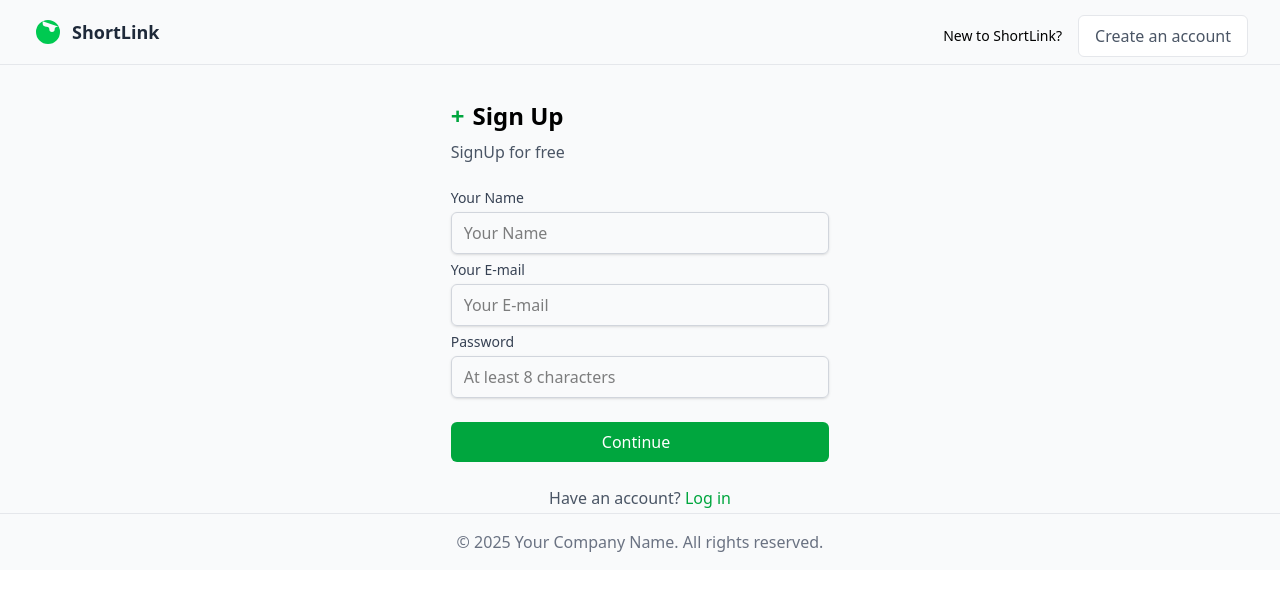
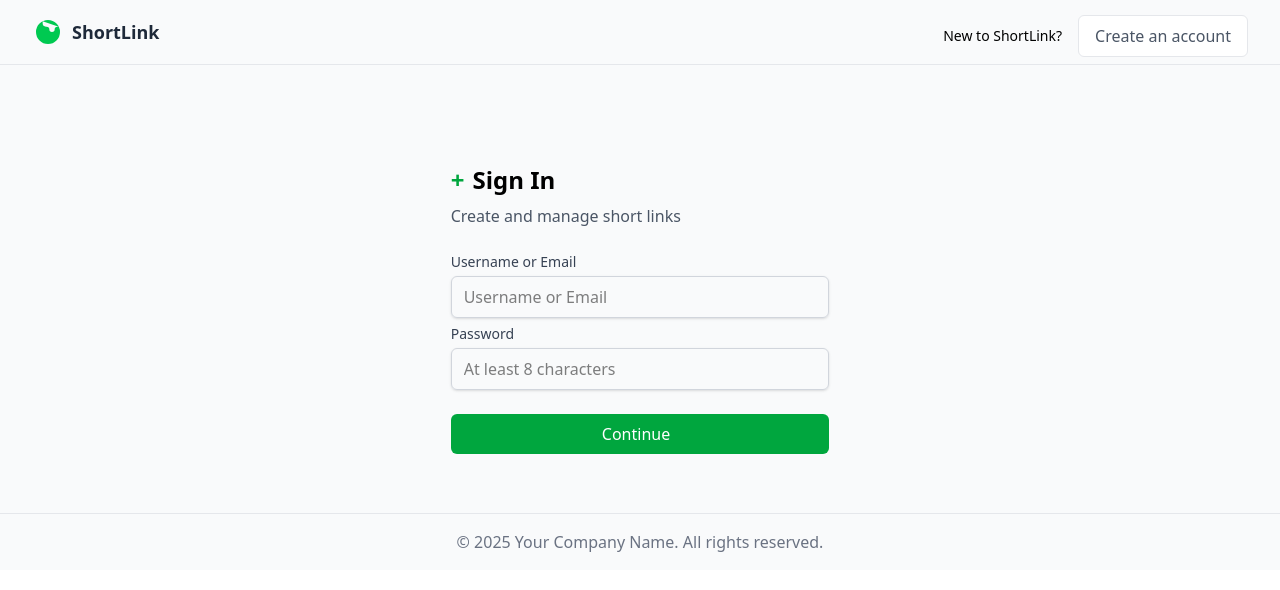
Before and after one commit to MuhammedNajin/urlshortner_frontend, a React (Vite) app: page /signup in a window 1280 px wide. Shown: the top 590 px of the page. Built offline with nearby package versions, Linux system fonts and the light colour scheme; no server answers.

Commit message:
chore: component mismatch

```diff
--- a/src/pages/SignupPage.tsx
+++ b/src/pages/SignupPage.tsx
@@ -1,12 +1,12 @@
 import React from 'react';
 import { AppTemplate } from '../templates/AppTemplate';
-import { SignupForm } from '../organisums/Signupform';
+import { LoginForm } from '../organisums/SigninForm';
 
 const SignupPage: React.FC = () => {
     return (
         <AppTemplate>
            <div className='flex justify-center items-center mt-20 h-[20rem]'>
-             <SignupForm />
+             <LoginForm />
            </div>
         </AppTemplate>
     )
```
